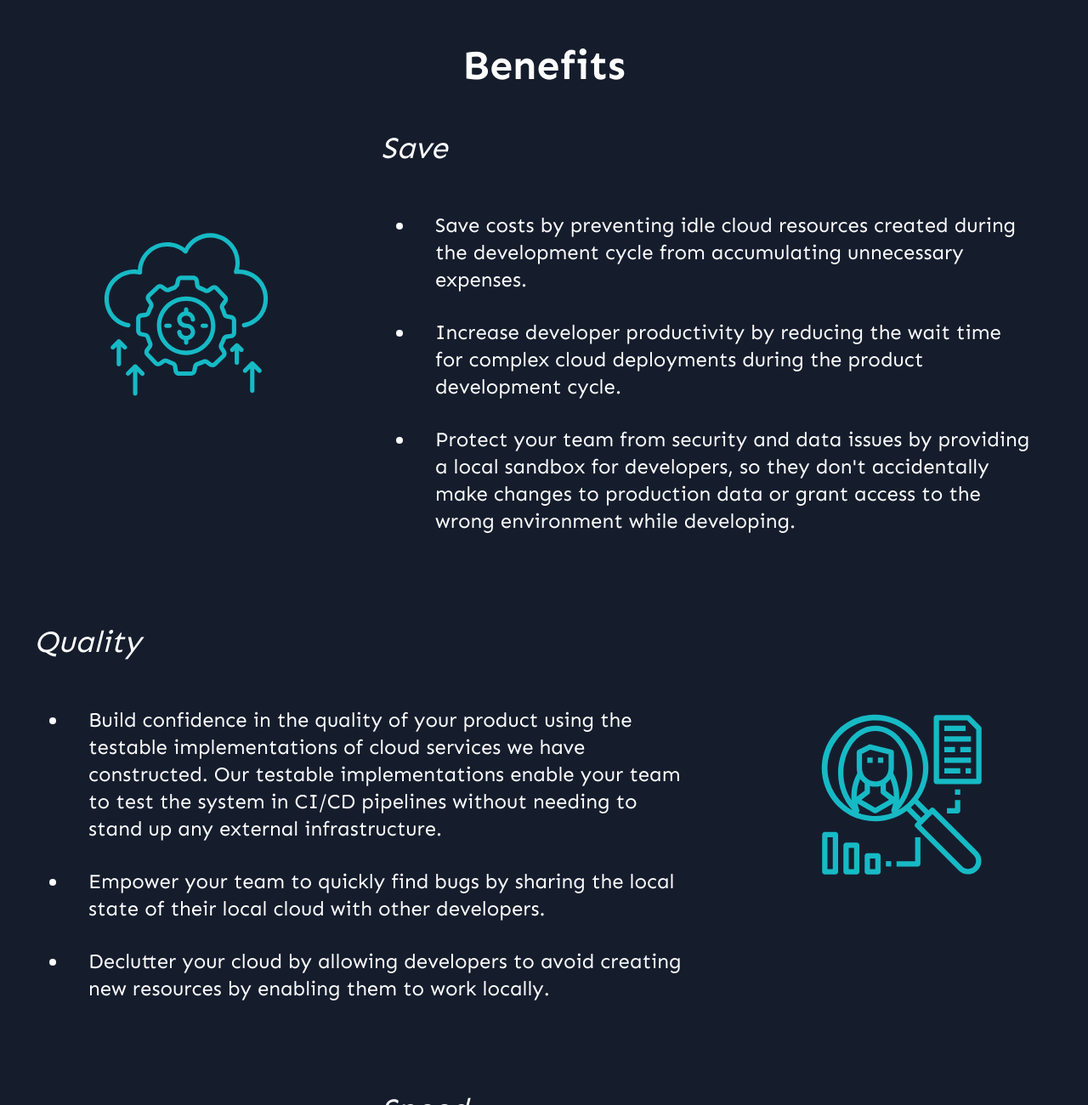
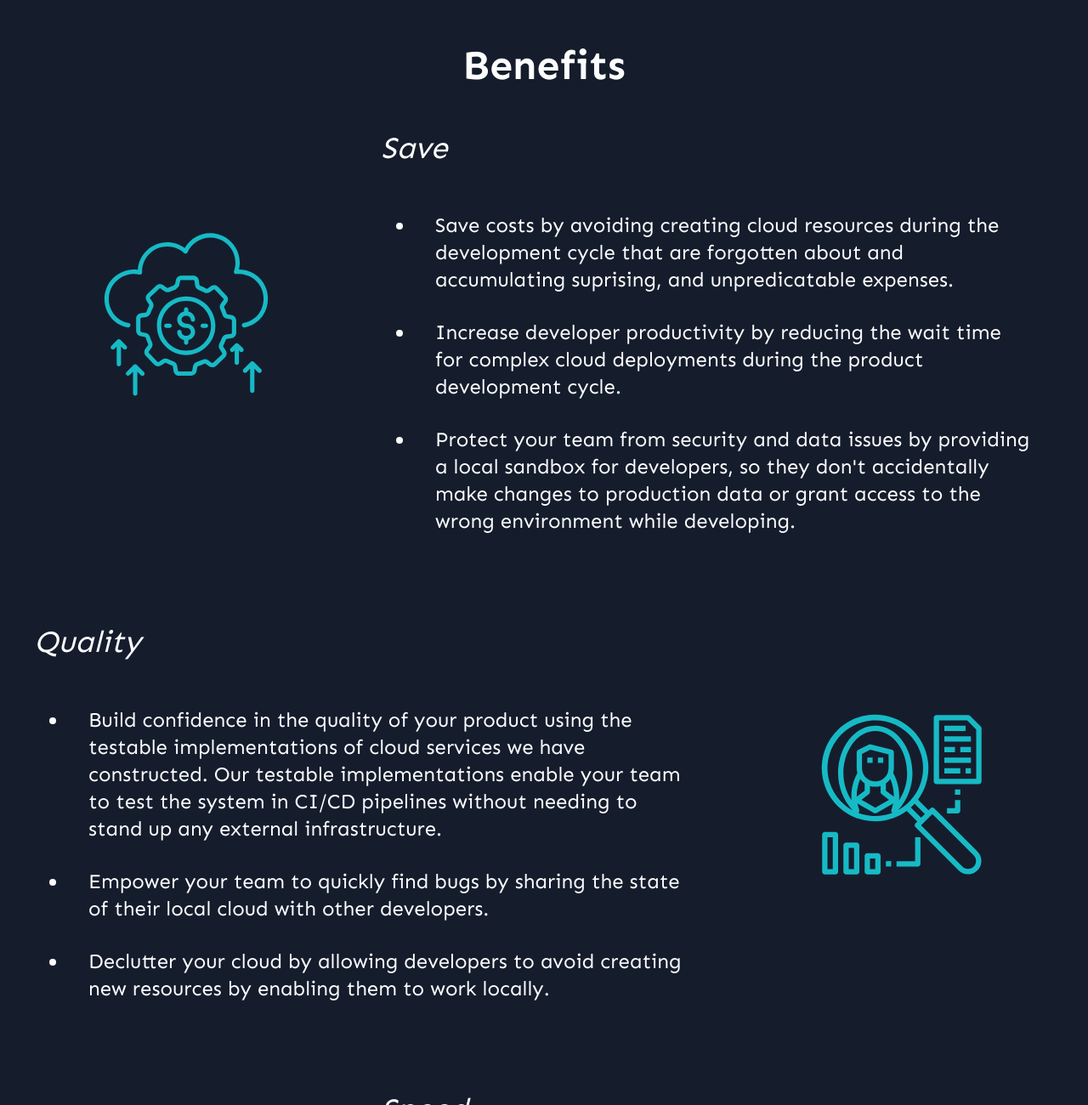
Before and after one commit to ecoulson/cloud-os-landing-page, a plain HTML site: page index.html in a window 1280 px wide. Shown: the part 1578-2878 px from the top of the page at 85% size. Drawn offline with Linux system fonts and the light colour scheme.

Commit message:
Wordington fixes

```diff
--- a/index.html
+++ b/index.html
@@ -162,10 +162,10 @@
                             </h3>
                             <ul class="benefits-list-item-points">
                                 <li class="benefits-list-item-points-item text">
-                                    Save costs by preventing idle cloud
-                                    resources created during the development
-                                    cycle from accumulating unnecessary
-                                    expenses.
+                                    Save costs by avoiding creating cloud
+                                    resources during the development cycle that
+                                    are forgotten about and accumulating
+                                    suprising, and unpredicatable expenses.
                                 </li>
                                 <li class="benefits-list-item-points-item text">
                                     Increase developer productivity by reducing
@@ -201,8 +201,8 @@
                                 </li>
                                 <li class="benefits-list-item-points-item text">
                                     Empower your team to quickly find bugs by
-                                    sharing the local state of their local cloud
-                                    with other developers.
+                                    sharing the state of their local cloud with
+                                    other developers.
                                 </li>
                                 <li class="benefits-list-item-points-item text">
                                     Declutter your cloud by allowing developers
```
